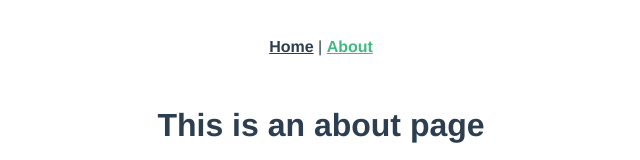
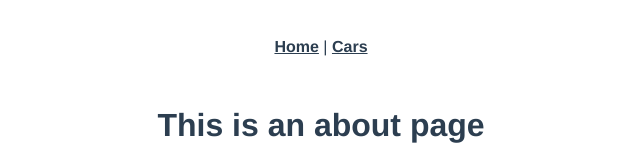
Before and after one commit to U-O-Nanakusa724/cucp_front, a Vue app: page /about in a window 1280 px wide. Shown: the top 160 px of the page, without its empty margins (319-959 px from the left). Built offline with nearby package versions, Linux system fonts and the light colour scheme.

Commit message:
[update]front-7 Carページ作成
ヘッダーにリンク追加

```diff
--- a/src/App.vue
+++ b/src/App.vue
@@ -2,7 +2,7 @@
   <div id="app">
     <div id="nav">
       <router-link to="/">Home</router-link> |
-      <router-link to="/about">About</router-link>
+      <router-link to="/cars">Cars</router-link>
     </div>
     <router-view/>
   </div>
```
